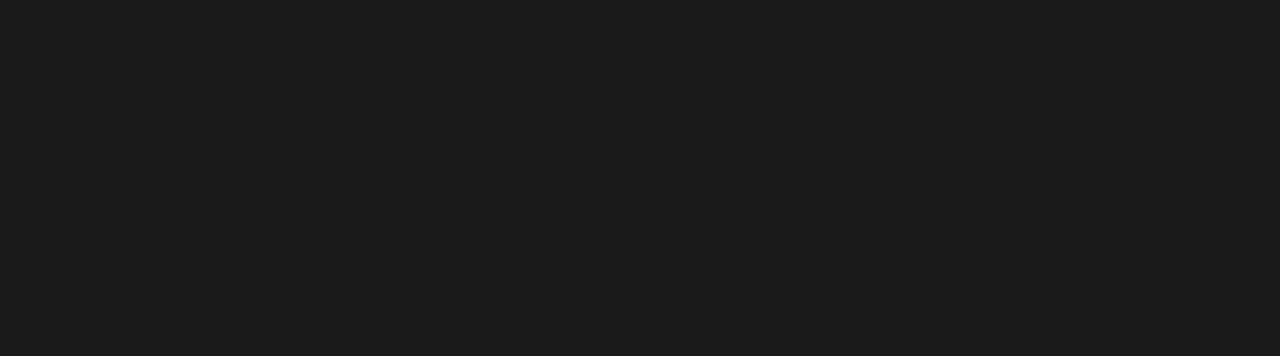
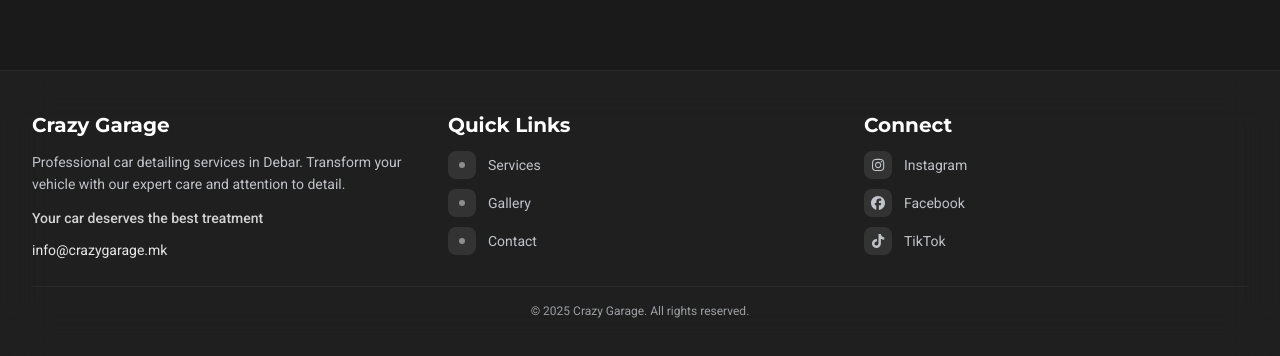
Before and after one commit to crazy-garage-en/crazy-garage-website, a Next.js app: page /crazy-garage-website in a window 1280 px wide. Shown: the part 3457-3813 px from the top of the page. Before the commit the page ends 3527 px from the top, so only its background shows below. Built offline with nearby package versions, Linux system fonts and the light colour scheme.

Commit message:
feat: add modern footer with responsive design, animations

```diff
--- /dev/null
+++ b/app/components/layout/Footer/index.tsx
@@ -0,0 +1,153 @@
+'use client';
+
+import { motion } from 'framer-motion';
+import { FontAwesomeIcon } from '@fortawesome/react-fontawesome';
+import {
+  faInstagram,
+  faFacebook,
+  faTiktok,
+} from '@fortawesome/free-brands-svg-icons';
+import Link from 'next/link';
+
+const socialLinks = [
+  {
+    name: 'Instagram',
+    icon: faInstagram,
+    href: 'https://www.instagram.com/crazy_garage_en',
+    color: 'hover:text-[#E4405F]',
+  },
+  {
+    name: 'Facebook',
+    icon: faFacebook,
+    href: 'https://www.facebook.com/people/Crazy-garage-en/100092218542079/',
+    color: 'hover:text-[#1877F2]',
+  },
+  {
+    name: 'TikTok',
+    icon: faTiktok,
+    href: 'https://www.tiktok.com/@crazy_garage_en',
+    color: 'hover:text-[#000000]',
+  },
+];
+
+const quickLinks = [
+  { name: 'Services', href: '#services' },
+  { name: 'Gallery', href: '#gallery' },
+  { name: 'Contact', href: '#contact' },
+];
+
+export default function Footer() {
+  const currentYear = new Date().getFullYear();
+
+  return (
+    <footer className="bg-secondary/30 backdrop-blur-xl border-t border-white/5">
+      <div className="container mx-auto px-4 sm:px-6 lg:px-8 py-6 lg:py-10">
+        <div className="grid grid-cols-1 md:grid-cols-3 gap-6 lg:gap-8">
+          {/* Brand Section */}
+          <motion.div
+            initial={{ opacity: 0, y: 20 }}
+            whileInView={{ opacity: 1, y: 0 }}
+            viewport={{ once: true }}
+            transition={{ duration: 0.5 }}
+            className="text-center md:text-left space-y-3"
+          >
+            <h3 className="text-xl font-bold text-white">Crazy Garage</h3>
+            <p className="text-gray-300/90 leading-relaxed text-sm">
+              Professional car detailing services in Debar. Transform your
+              vehicle with our expert care and attention to detail.
+            </p>
+            <p className="text-sm font-medium text-accent/90">
+              Your car deserves the best treatment
+            </p>
+            <a
+              href="mailto:info@crazygarage.mk"
+              className="inline-block text-accent hover:text-white transition-colors duration-300 text-sm"
+            >
+              info@crazygarage.mk
+            </a>
+          </motion.div>
+
+          {/* Quick Links Section */}
+          <motion.div
+            initial={{ opacity: 0, y: 20 }}
+            whileInView={{ opacity: 1, y: 0 }}
+            viewport={{ once: true }}
+            transition={{ duration: 0.5, delay: 0.1 }}
+            className="text-center md:text-left space-y-3"
+          >
+            <h3 className="text-xl font-bold text-white">Quick Links</h3>
+            <div className="flex flex-col items-center md:items-start gap-2.5">
+              {quickLinks.map((link, index) => (
+                <motion.div
+                  key={link.name}
+                  initial={{ opacity: 0, x: -20 }}
+                  whileInView={{ opacity: 1, x: 0 }}
+                  viewport={{ once: true }}
+                  transition={{ duration: 0.5, delay: 0.2 + index * 0.1 }}
+                  className="w-[160px]"
+                >
+                  <Link
+                    href={link.href}
+                    className="text-gray-300/90 hover:text-white transition-colors duration-300 flex items-center group"
+                  >
+                    <span className="w-7 h-7 rounded-lg bg-accent/10 flex items-center justify-center transition-all duration-300 group-hover:scale-110 group-hover:bg-accent/15">
+                      <span className="w-1.5 h-1.5 bg-accent/50 rounded-full transition-all duration-300 group-hover:w-2" />
+                    </span>
+                    <span className="ml-3 text-sm">{link.name}</span>
+                  </Link>
+                </motion.div>
+              ))}
+            </div>
+          </motion.div>
+
+          {/* Connect Section */}
+          <motion.div
+            initial={{ opacity: 0, y: 20 }}
+            whileInView={{ opacity: 1, y: 0 }}
+            viewport={{ once: true }}
+            transition={{ duration: 0.5, delay: 0.2 }}
+            className="text-center md:text-left space-y-3"
+          >
+            <h3 className="text-xl font-bold text-white">Connect</h3>
+            <div className="flex flex-col items-center md:items-start gap-2.5">
+              {socialLinks.map((social, index) => (
+                <motion.a
+                  key={social.name}
+                  href={social.href}
+                  target="_blank"
+                  rel="noopener noreferrer"
+                  className={`inline-flex items-center w-[160px] text-gray-300/90 hover:text-white transition-all duration-300 group ${social.color}`}
+                  initial={{ opacity: 0, x: -20 }}
+                  whileInView={{ opacity: 1, x: 0 }}
+                  viewport={{ once: true }}
+                  transition={{ duration: 0.5, delay: 0.3 + index * 0.1 }}
+                >
+                  <span className="w-7 h-7 rounded-lg bg-accent/10 flex items-center justify-center transition-all duration-300 group-hover:scale-110 group-hover:bg-accent/15">
+                    <FontAwesomeIcon
+                      icon={social.icon}
+                      className="text-sm transition-transform duration-300 group-hover:scale-110"
+                    />
+                  </span>
+                  <span className="ml-3 text-sm">{social.name}</span>
+                </motion.a>
+              ))}
+            </div>
+          </motion.div>
+        </div>
+
+        {/* Footer Bottom */}
+        <motion.div
+          initial={{ opacity: 0 }}
+          whileInView={{ opacity: 1 }}
+          viewport={{ once: true }}
+          transition={{ duration: 0.5, delay: 0.4 }}
+          className="mt-6 pt-4 border-t border-white/5 text-center"
+        >
+          <p className="text-gray-300/70 text-xs">
+            © {currentYear} Crazy Garage. All rights reserved.
+          </p>
+        </motion.div>
+      </div>
+    </footer>
+  );
+}
--- a/app/components/sections/Contact.tsx
+++ b/app/components/sections/Contact.tsx
@@ -181,7 +181,7 @@
                       Our Location
                     </h3>
                     <p className="text-sm text-gray-300/90">
-                      Crazy Garage EN, Struga, North Macedonia
+                      Crazy Garage EN, Debar, North Macedonia
                     </p>
                   </div>
                 </div>
@@ -190,7 +190,7 @@
               {/* Map Container */}
               <div className="absolute top-[72px] left-0 right-0 bottom-0">
                 <iframe
-                  src="https://www.google.com/maps/embed?pb=!1m18!1m12!1m3!1d2987.7041858493247!2d20.523869776029928!3d41.52236097162282!2m3!1f0!2f0!3f0!3m2!1i1024!2i768!4f13.1!3m3!1m2!1s0x135111bf674dc7b7%3A0x494d6ce192f60c68!2sCrazy%20garage%20EN!5e0!3m2!1sen!2sus!4v1710351245140!5m2!1sen!2sus"
+                  src="https://www.google.com/maps/embed?pb=!1m18!1m12!1m3!1d2991.0649377950847!2d20.52340267602775!3d41.52236097162282!2m3!1f0!2f0!3f0!3m2!1i1024!2i768!4f13.1!3m3!1m2!1s0x1351115b5f4d4d4d%3A0x4b4d4d4d4d4d4d4d!2sCrazy%20Garage%20EN!5e0!3m2!1sen!2smk!4v1710351245140!5m2!1sen!2smk"
                   style={{ border: 0 }}
                   allowFullScreen
                   loading="lazy"
--- a/app/layout.tsx
+++ b/app/layout.tsx
@@ -2,6 +2,7 @@
 import { Montserrat, Roboto } from 'next/font/google';
 import './styles/globals.css';
 import Navbar from './components/layout/Navbar';
+import Footer from './components/layout/Footer';
 
 const montserrat = Montserrat({
   subsets: ['latin'],
@@ -38,6 +39,7 @@
       <body className="min-h-screen bg-primary text-accent antialiased">
         <Navbar />
         <main className="relative">{children}</main>
+        <Footer />
       </body>
     </html>
   );
```
